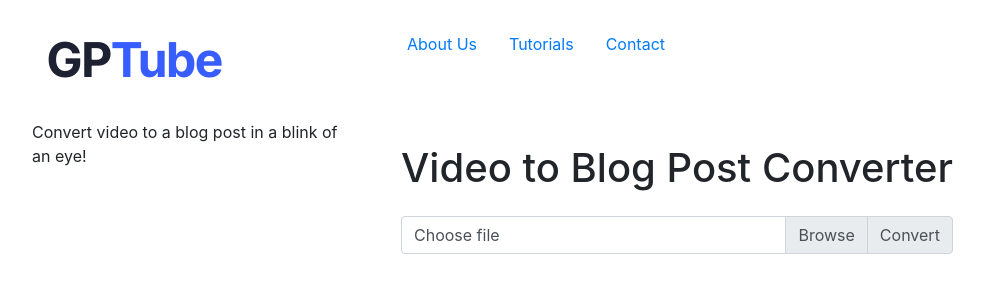
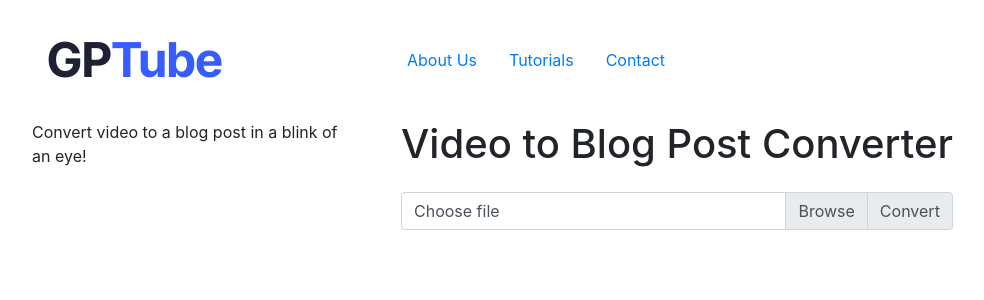
Before and after one commit to ho-cyber/GPTUBE-TEAM, a Python web app: template templates/index.html in a window 1280 px wide. Shown: the top 300 px of the page, without its empty margins (92-1076 px from the left). Run offline with Jinja, Linux system fonts and the light colour scheme; the template is opened without the code that fills it, so the values that code supplies are empty.

Commit message:
Styling fixe

```diff
--- a/css/styles.css
+++ b/css/styles.css
@@ -7,3 +7,7 @@
 .logo span {
     color: #1E2132;
 }
+
+.main-navigation {
+    height: 40px;
+}
--- a/templates/index.html
+++ b/templates/index.html
@@ -17,7 +17,8 @@
               <div class="col-12 col-md-4">
                 <div class="logo"><span class="highlight">GP</span>Tube</div>
               </div>
-              <div class="col-12 col-md-auto">
+              <div class="col-12 col-md-auto d-flex align-items-center">
+                <div class="main-navigation">
                   <ul class="nav">
                     <li class="nav-item">
                       <a class="nav-link active" href="#">About Us</a>
@@ -34,6 +35,7 @@
             </div>
           </div>
         </div>
+      </div>
       <div class="row m-4">
         <div class="col-12 col-md-4">
           Convert video to a blog post in a blink of an eye!
@@ -42,7 +44,7 @@
           <div class="container">
             <div class="row">
               <div class="col">
-                <h1 class="my-4">Video to Blog Post Converter</h1>
+                <h1 class="mb-4">Video to Blog Post Converter</h1>
               </div>
             </div>
             <div class="row">
```
Lines whose indentation alone changed are shown as unchanged.
